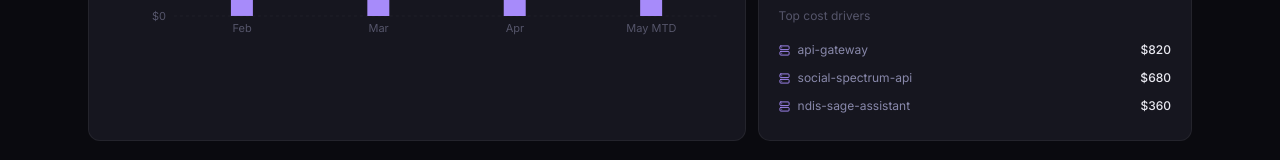
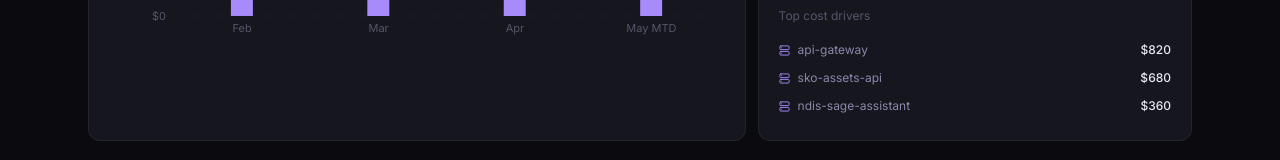
Before and after one commit to Jeyakaran-tech/gcp-cost-analysis, a Next.js app: page /gcp-cost-analysis/dashboard in a window 1280 px wide. Shown: the part 478-638 px from the top of the page. Built offline with nearby package versions, Linux system fonts and the light colour scheme.

Commit message:
chore: update mock data to reflect sko-assets resource naming

```diff
--- a/data/mock/gcp-data.ts
+++ b/data/mock/gcp-data.ts
@@ -24,10 +24,10 @@ export const mockGCPData: GCPData = {
       avgCpuUtilization: 18,
     },
     {
-      id: 'cr-social-spectrum-api',
-      name: 'social-spectrum-api',
+      id: 'cr-sko-assets-api',
+      name: 'sko-assets-api',
       region: 'australia-southeast1',
-      currentRevision: 'social-spectrum-api-00048-rtz',
+      currentRevision: 'sko-assets-api-00048-rtz',
       totalRevisions: 48,
       inactiveRevisions: 14,
       cpuAllocation: 'always',
@@ -82,7 +82,7 @@ export const mockGCPData: GCPData = {
     },
     {
       id: 'bkt-user-uploads',
-      name: 'social-spectrum-uploads',
+      name: 'sko-assets-uploads',
       location: 'australia-southeast1',
       storageClass: 'STANDARD',
       sizeGB: 180,
```
